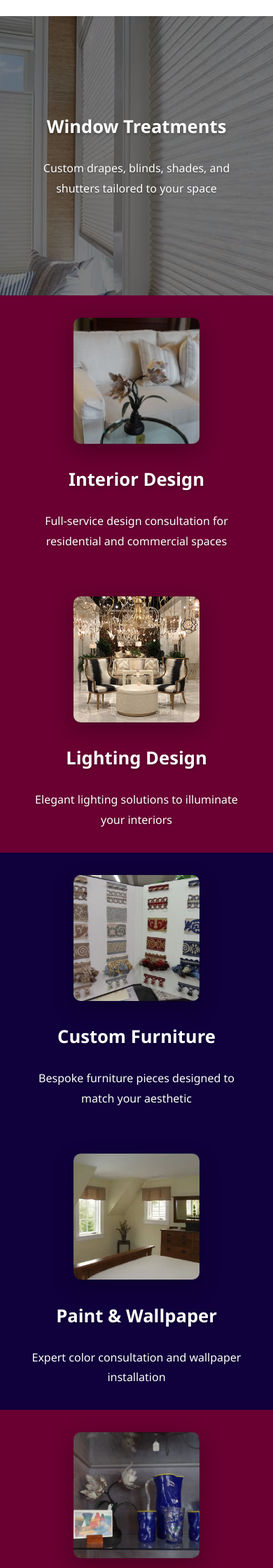
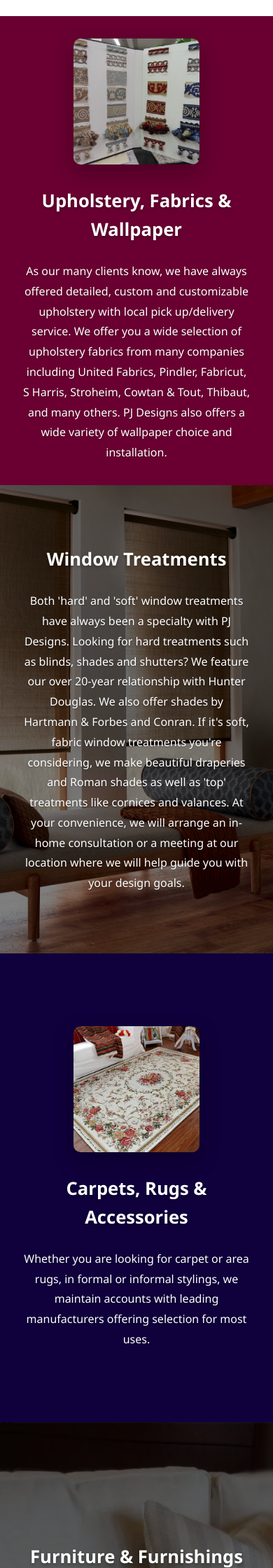
Before and after one commit to Daedabyte/pjdesigns, a WordPress theme: template front-page.php in a window 390 px wide. Shown: the part 4240-6480 px from the top of the page at 70% size. Run offline with PHP 8.4 and a stand-in for WordPress, Linux system fonts and the light colour scheme; the site name, menu and one post (Sample post) are stand-ins, and other content is empty.

Commit message:
Update front-page.php defaults to match latest HTML content
- Updated brand defaults to 8 brands with correct logos and taglines
- Changed wave divider colors (brands: #f9ad4a/#5baec7, portfolio: #8b021b/#65a99b)
- Updated service descriptions with detailed business offerings
- Updated contact phone structure to nested divs under single icon
- Increased portfolio default images from 8 to 10
- Changed contact heading default to "Schedule a Consultation"

```diff
--- a/front-page.php
+++ b/front-page.php
@@ -49,7 +49,7 @@ get_header(); ?>
 <section class="brands" id="brands">
     <div class="section-divider">
         <svg viewBox="0 0 1200 100" preserveAspectRatio="none">
-            <path d="M0,50 Q300,0 600,50 T1200,50 L1200,0 L0,0 Z" fill="#5baec7" opacity="0.2" class="wave-animation-right" />
+            <path d="M0,50 Q300,0 600,50 T1200,50 L1200,0 L0,0 Z" fill="#f9ad4a" opacity="0.2" class="wave-animation-right" />
             <path d="M0,50 Q300,100 600,50 T1200,50 L1200,0 L0,0 Z" fill="#5baec7" opacity="0.3" class="wave-animation-left" />
         </svg>
     </div>
@@ -99,27 +99,51 @@ get_header(); ?>
                 ?>
                 <div class="carousel-slide active">
                     <div class="brand-logo">
-                        <img src="<?php echo get_template_directory_uri(); ?>/images/fabricut.png" alt="Fabricut" />
+                        <img src="https://upload.wikimedia.org/wikipedia/commons/thumb/a/aa/Hunter_Douglas_Logo.svg/2560px-Hunter_Douglas_Logo.svg.png" alt="Hunter Douglas" />
                     </div>
-                    <div class="brand-tagline">Premium Fabrics & Textiles</div>
+                    <div class="brand-tagline">Shutters & Shades</div>
                 </div>
                 <div class="carousel-slide">
                     <div class="brand-logo">
-                        <img src="<?php echo get_template_directory_uri(); ?>/images/sharris.png" alt="Samuel & Sons" />
+                        <img src="<?php echo get_template_directory_uri(); ?>/images/Hartmann&Forbes.png" alt="Hartmann & Forbes" />
                     </div>
-                    <div class="brand-tagline">Luxury Trimmings & Passementerie</div>
+                    <div class="brand-tagline">Shades</div>
                 </div>
                 <div class="carousel-slide">
                     <div class="brand-logo">
-                        <img src="<?php echo get_template_directory_uri(); ?>/images/curry-logo.jpg" alt="Curry & Company" />
+                        <img src="https://www.scalamandre.com/media/wysiwyg/About/scalamandre-logo-scalamandre.png" alt="Scalamandré" />
                     </div>
-                    <div class="brand-tagline">Designer Lighting & Mirrors</div>
+                    <div class="brand-tagline">Fabrics & Wallpaper</div>
                 </div>
                 <div class="carousel-slide">
                     <div class="brand-logo">
-                        <img src="<?php echo get_template_directory_uri(); ?>/images/Hartmann&Forbes.png" alt="Hartmann&Forbes" />
+                        <img src="<?php echo get_template_directory_uri(); ?>/images/fabricut.png" alt="Fabricut" />
                     </div>
-                    <div class="brand-tagline">Natural Window Coverings</div>
+                    <div class="brand-tagline">Fabrics & Wallpaper</div>
+                </div>
+                <div class="carousel-slide">
+                    <div class="brand-logo">
+                        <img src="<?php echo get_template_directory_uri(); ?>/images/sharris.png" alt="S. Harris" />
+                    </div>
+                    <div class="brand-tagline">Fabrics & Trims</div>
+                </div>
+                <div class="carousel-slide">
+                    <div class="brand-logo">
+                        <img src="<?php echo get_template_directory_uri(); ?>/images/ogImage.png" alt="Miles Talbott" />
+                    </div>
+                    <div class="brand-tagline">Furniture</div>
+                </div>
+                <div class="carousel-slide">
+                    <div class="brand-logo">
+                        <img src="https://www.designleadershipnetwork.org/wp-content/uploads/2023/01/VCC_Logo_Horizontal_Black_FINAL-1.png" alt="Visual Comfort" />
+                    </div>
+                    <div class="brand-tagline">Lighting</div>
+                </div>
+                <div class="carousel-slide">
+                    <div class="brand-logo">
+                        <img src="<?php echo get_template_directory_uri(); ?>/images/curry-logo.jpg" alt="Curry & Co." />
+                    </div>
+                    <div class="brand-tagline">Lighting</div>
                 </div>
             <?php endif; ?>
         </div>
@@ -138,6 +162,10 @@ get_header(); ?>
                 <span class="dot" data-slide="1"></span>
                 <span class="dot" data-slide="2"></span>
                 <span class="dot" data-slide="3"></span>
+                <span class="dot" data-slide="4"></span>
+                <span class="dot" data-slide="5"></span>
+                <span class="dot" data-slide="6"></span>
+                <span class="dot" data-slide="7"></span>
             </div>
         <?php endif; ?>
     </div>
@@ -257,40 +285,40 @@ get_header(); ?>
             // Default services with theme images
             $default_services = array(
                 array(
+                    'title' => 'Upholstery, Fabrics & Wallpaper',
+                    'description' => 'As our many clients know, we have always offered detailed, custom and customizable upholstery with local pick up/delivery service. We offer you a wide selection of upholstery fabrics from many companies including United Fabrics, Pindler, Fabricut, S Harris, Stroheim, Cowtan & Tout, Thibaut, and many others. PJ Designs also offers a wide variety of wallpaper choice and installation.',
+                    'image' => get_template_directory_uri() . '/images/upolstry.jpg',
+                    'bg_color' => 'primary'
+                ),
+                array(
                     'title' => 'Window Treatments',
-                    'description' => 'Custom drapes, blinds, shades, and shutters tailored to your space',
-                    'image' => get_template_directory_uri() . '/images/blinds.jpg',
+                    'description' => 'Both \'hard\' and \'soft\' window treatments have always been a specialty with PJ Designs. Looking for hard treatments such as blinds, shades and shutters? We feature our over 20-year relationship with Hunter Douglas. We also offer shades by Hartmann & Forbes and Conran. If it\'s soft, fabric window treatments you\'re considering, we make beautiful draperies and Roman shades as well as \'top\' treatments like cornices and valances. At your convenience, we will arrange an in-home consultation or a meeting at our location where we will help guide you with your design goals.',
+                    'image' => get_template_directory_uri() . '/images/window-blinds.jpg',
                     'card_type' => 'background'
                 ),
                 array(
-                    'title' => 'Interior Design',
-                    'description' => 'Full-service design consultation for residential and commercial spaces',
+                    'title' => 'Furniture & Furnishings',
+                    'description' => 'PJ Designs has always led with quality made-in-America furniture. Together we can locate best design and fabric furnishings for your home. Some of those brands are Michael Thomas, Gat Creek, Charleston Forge, and Hickory Chair. Also, if you are looking for it, many brands and styles can be customized to suit your needs.',
                     'image' => get_template_directory_uri() . '/images/furniture.jpg',
-                    'bg_color' => 'primary'
+                    'card_type' => 'background'
                 ),
                 array(
-                    'title' => 'Custom Furniture',
-                    'description' => 'Bespoke furniture pieces designed to match your aesthetic',
-                    'image' => get_template_directory_uri() . '/images/upolstry.jpg',
+                    'title' => 'Carpets, Rugs & Accessories',
+                    'description' => 'Whether you are looking for carpet or area rugs, in formal or informal stylings, we maintain accounts with leading manufacturers offering selection for most uses.',
+                    'image' => get_template_directory_uri() . '/images/carpets.jpg',
                     'bg_color' => 'accent'
                 ),
                 array(
-                    'title' => 'Lighting Design',
-                    'description' => 'Elegant lighting solutions to illuminate your interiors',
+                    'title' => 'Lighting',
+                    'description' => 'We feature Carol Carver made-in-Massachusetts mirrors and lighting from Currey & Co. and Visual Comfort.',
                     'image' => get_template_directory_uri() . '/images/ligihting-image.png',
                     'bg_color' => 'primary'
                 ),
                 array(
-                    'title' => 'Paint & Wallpaper',
-                    'description' => 'Expert color consultation and wallpaper installation',
-                    'image' => get_template_directory_uri() . '/images/paint-painting.jpg',
-                    'bg_color' => 'accent'
-                ),
-                array(
-                    'title' => 'Home Accessories',
-                    'description' => 'Curated selection of decorative accessories and accents',
-                    'image' => get_template_directory_uri() . '/images/accesories.jpg',
-                    'bg_color' => 'primary'
+                    'title' => 'Paint & Color Consultation',
+                    'description' => 'A tried-and-true design tip – painting a room the right color for your furnishings and natural light can so often do more to get you the look you have been striving for! It\'s true and we like to work with our clients to do just that. Call us for an in-home consultation.',
+                    'image' => get_template_directory_uri() . '/images/painting-colors.jpg',
+                    'card_type' => 'background'
                 ),
             );
 
@@ -321,8 +349,8 @@ get_header(); ?>
 <section id="portfolio">
     <div class="section-divider">
         <svg viewBox="0 0 1200 100" preserveAspectRatio="none">
-            <path d="M0,50 Q300,0 600,50 T1200,50 L1200,0 L0,0 Z" fill="#f9ad4a" opacity="0.2" class="wave-animation-right" />
-            <path d="M0,50 Q300,100 600,50 T1200,50 L1200,0 L0,0 Z" fill="#f9ad4a" opacity="0.3" class="wave-animation-left" />
+            <path d="M0,50 Q300,0 600,50 T1200,50 L1200,0 L0,0 Z" fill="#8b021b" opacity="0.2" class="wave-animation-right" />
+            <path d="M0,50 Q300,100 600,50 T1200,50 L1200,0 L0,0 Z" fill="#65a99b" opacity="0.3" class="wave-animation-left" />
         </svg>
     </div>
 
@@ -350,8 +378,9 @@ get_header(); ?>
             // Default portfolio images
             $default_portfolio = array(
                 'image2.png', 'image3.png', 'image4.png',
-                'image5.png', 'image6.png', 'image7.png',
-                'DSC02356-scaled.jpg', 'Untitled.png'
+                'furniture.jpg', 'image5.png', 'blinds.jpg',
+                'image6.png', 'ligihting-image.png', 'image7.png',
+                'paint-painting.jpg'
             );
             foreach($default_portfolio as $img):
                 ?>
@@ -415,7 +444,7 @@ get_header(); ?>
 
     <div class="contact-content">
         <div class="contact-info fade-in">
-            <h3><?php echo esc_html( get_field('contact_heading') ?: 'Let\'s Create Something Amazing' ); ?></h3>
+            <h3><?php echo esc_html( get_field('contact_heading') ?: 'Schedule a Consultation' ); ?></h3>
             <p>
                 <?php echo esc_html( get_field('contact_intro') ?: 'Ready to start your next project? We\'d love to hear from you. Get in touch and let\'s discuss how we can bring your vision to life.' ); ?>
             </p>
@@ -428,31 +457,31 @@ get_header(); ?>
                     </div>
                 <?php endif; ?>
 
-                <?php if( get_field('contact_phone_1') ): ?>
+                <?php if( get_field('contact_phone_1') || get_field('contact_phone_2') ): ?>
                     <div class="contact-item">
                         <i class="fa-solid fa-phone"></i>
-                        <span>
+                        <div>
+                            <?php if( get_field('contact_phone_1') ): ?>
+                                <div>
                                     <?php echo esc_html( get_field('contact_phone_1') ); ?>
                                     <?php if( get_field('contact_phone_1_tagline') ): ?>
-                                <em style="font-style: italic; color: var(--text-light); font-size: 0.9em;">
+                                        <span style="font-style: italic; font-size: 0.9em; color: var(--text-light); margin-top: 0.25rem;">
                                             <?php echo esc_html( get_field('contact_phone_1_tagline') ); ?>
-                                </em>
+                                        </span>
                                     <?php endif; ?>
-                        </span>
                                 </div>
                             <?php endif; ?>
-
                             <?php if( get_field('contact_phone_2') ): ?>
-                    <div class="contact-item">
-                        <i class="fa-solid fa-phone"></i>
-                        <span>
+                                <div>
                                     <?php echo esc_html( get_field('contact_phone_2') ); ?>
                                     <?php if( get_field('contact_phone_2_tagline') ): ?>
-                                <em style="font-style: italic; color: var(--text-light); font-size: 0.9em;">
+                                        <span style="font-style: italic; font-size: 0.9em; color: var(--text-light); margin-top: 0.25rem;">
                                             <?php echo esc_html( get_field('contact_phone_2_tagline') ); ?>
-                                </em>
+                                        </span>
                                     <?php endif; ?>
-                        </span>
+                                </div>
+                            <?php endif; ?>
+                        </div>
                     </div>
                 <?php endif; ?>
 
```
Lines whose indentation alone changed are shown as unchanged.
